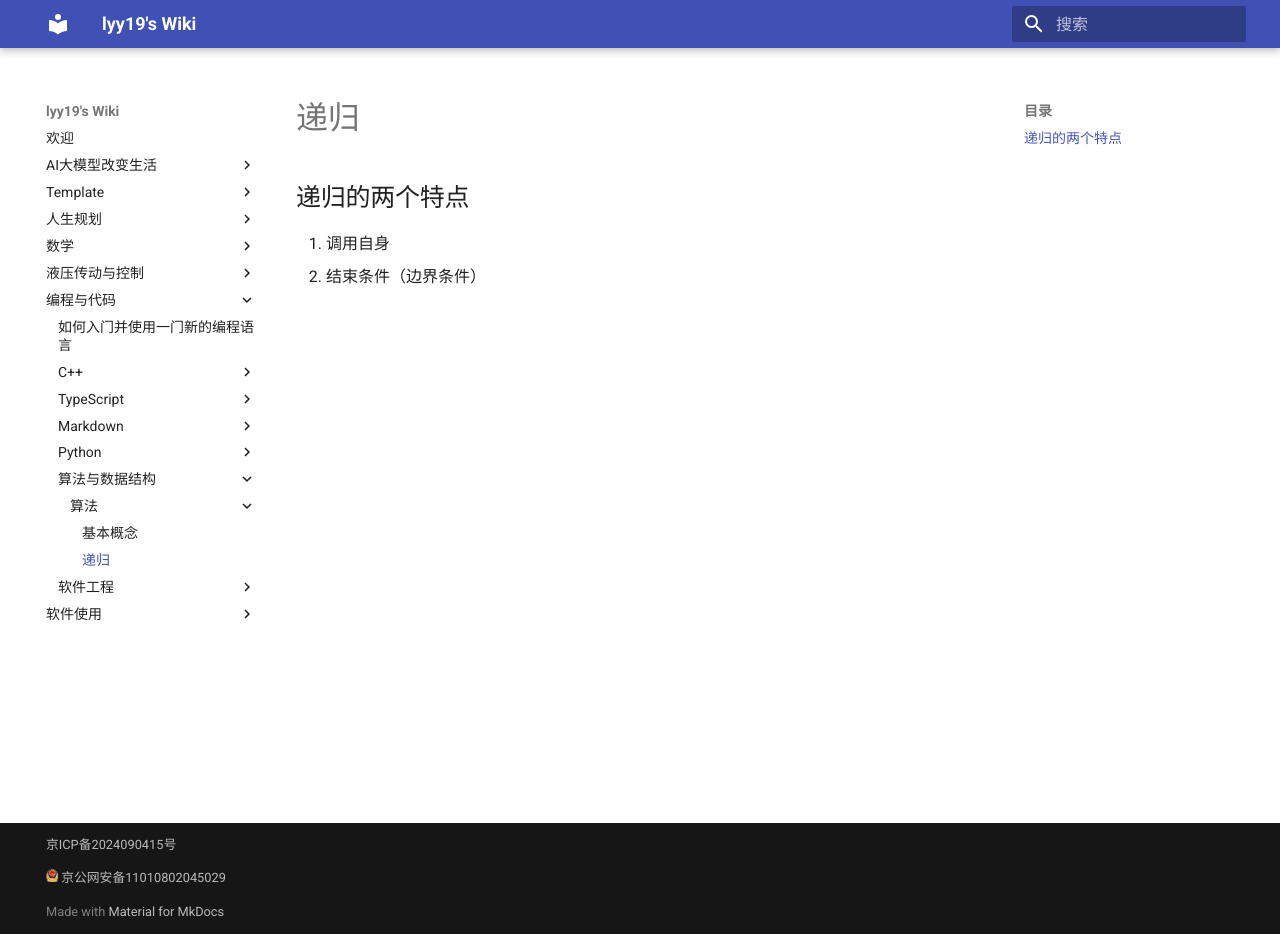
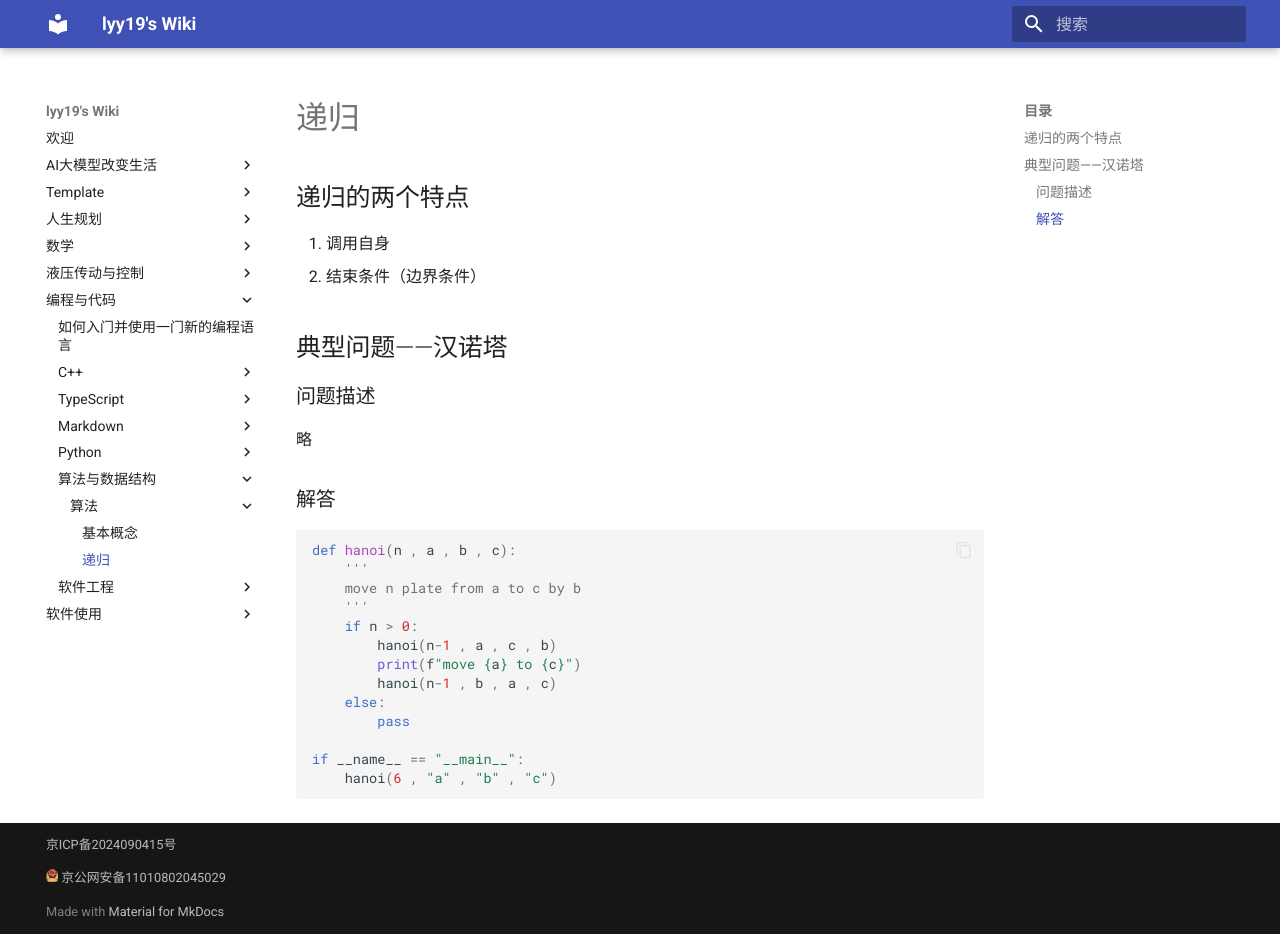
Before and after one commit to lyy1119/lyy1119.github.io, an MkDocs documentation site: the page built from docs/编程与代码/算法与数据结构/算法/recursion.md, in a window 1280 px wide and 934 px high. Built offline with MkDocs 1.6.1 and Material for MkDocs 9.7.7, drawn with Linux system fonts in a browser that asks for light colours.

Commit message:
write exp

````diff
--- a/docs/编程与代码/算法与数据结构/算法/recursion.md
+++ b/docs/编程与代码/算法与数据结构/算法/recursion.md
@@ -4,3 +4,27 @@
 
 1. 调用自身
 2. 结束条件（边界条件）
+
+## 典型问题——汉诺塔
+
+### 问题描述
+
+略
+
+### 解答
+
+```python
+def hanoi(n , a , b , c):
+    '''
+    move n plate from a to c by b
+    '''
+    if n > 0:
+        hanoi(n-1 , a , c , b)
+        print(f"move {a} to {c}")
+        hanoi(n-1 , b , a , c)
+    else:
+        pass
+
+if __name__ == "__main__":
+    hanoi(6 , "a" , "b" , "c")
+```
````
